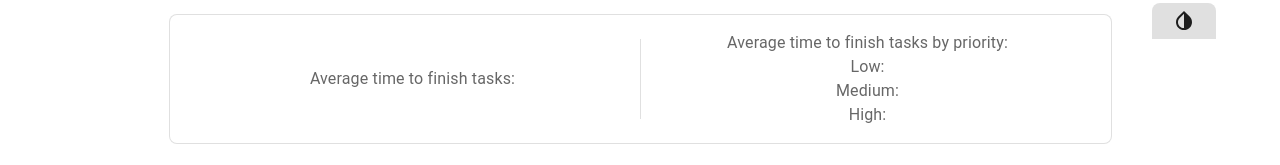
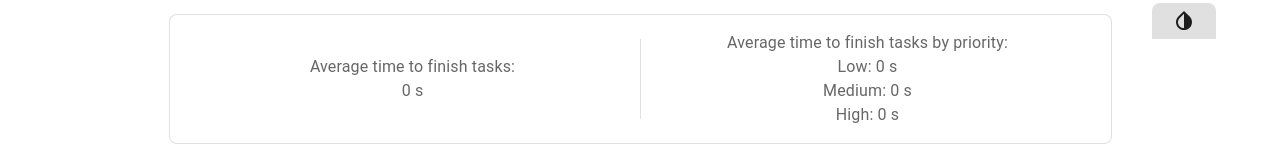
Before and after one commit to renteria-dev/ToDoApp, a React (Vite) app in the folder client/: page / in a window 1280 px wide. Shown: the part 761-926 px from the top of the page. Built offline with nearby package versions, Linux system fonts and the light colour scheme; no server answers.

Commit message:
FrontEnd Metrics Added

```diff
--- a/client/package.json
+++ b/client/package.json
@@ -16,8 +16,10 @@
     "@mui/icons-material": "^6.0.2",
     "@mui/material": "^6.0.2",
     "@mui/x-date-pickers": "^7.16.0",
+    "@types/humanize-duration": "^3.27.4",
     "axios": "^1.7.7",
     "dayjs": "^1.11.13",
+    "humanize-duration": "^3.32.1",
     "react": "^18.3.1",
     "react-dom": "^18.3.1"
   },
--- a/client/src/api/getTodos.ts
+++ b/client/src/api/getTodos.ts
@@ -1,13 +1,14 @@
 import axios, { isAxiosError, HttpStatusCode } from "axios";
 import ResponseProps from "../interfaces/ResponseProps";
 
-const getTodos = async (page: number, priority: string, state: string) => {
+const getTodos = async (page: number, priority: string, state: string,search:string) => {
   let response: ResponseProps;
 
   try {
     let query = `http://localhost:9090/api/v1/todos?page=${page}`;
     let addPriorityParam = `&priority=${priority}`;
     let addStateParam = `&state=${state}`;
+    let addSearchParam = `&search=${search}`;
     if (priority !== "ALL") {
       console.log(priority);
       query = query + addPriorityParam;
@@ -17,6 +18,11 @@ const getTodos = async (page: number, priority: string, state: string) => {
       console.log(state);
       query = query + addStateParam;
     }
+    if (search.trim() !== "") {
+      console.log(search);
+      query = query + addSearchParam;
+    }
+
     const { data } = await axios.get(query);
     response = data;
     console.log(response);
--- a/client/src/components/CreateTodoButton.tsx
+++ b/client/src/components/CreateTodoButton.tsx
@@ -1,4 +1,3 @@
-import React from "react";
 import CreateDialog from "./dialogs/CreateDialog";
 import { Add } from "@mui/icons-material";
 import { Box, Button } from "@mui/material";
--- a/client/src/components/MetricsBox.tsx
+++ b/client/src/components/MetricsBox.tsx
@@ -1,6 +1,30 @@
 import { Box, Divider, Typography } from "@mui/material";
+import { useData } from "../hooks/useData";
+import humanizeDuration from "humanize-duration";
 
 const MetricsBox = () => {
+  const { metrics } = useData();
+  const shortEnglishHumanizer = humanizeDuration.humanizer({
+    language: "shortEn",
+    languages: {
+      shortEn: {
+        y: () => "y",
+        mo: () => "mo",
+        w: () => "w",
+        d: () => "d",
+        h: () => "h",
+        m: () => "m",
+        s: () => "s",
+        ms: () => "ms",
+      },
+    },
+  });
+  const humanize = (seconds: string | null) => {
+    const s = Number(seconds);
+    if (!Number.isNaN(s))
+      return shortEnglishHumanizer(s * 1000, { round: true });
+    return "N/A";
+  };
   return (
     <Box
       sx={{
@@ -19,14 +43,14 @@ const MetricsBox = () => {
     >
       <Box width={"100%"}>
         <Typography>Average time to finish tasks:</Typography>
-
+        <Typography>{humanize(metrics.average)}</Typography>
       </Box>
       <Divider orientation="vertical" variant="middle" flexItem />
       <Box width={"100%"}>
-        <Typography>Average time to finish tasks by priority:</Typography>
-        <Typography>Low:</Typography>
-        <Typography>Medium:</Typography>
-        <Typography>High:</Typography>
+        <Typography >Average time to finish tasks by priority:</Typography>
+        <Typography>Low: {humanize(metrics.averageLow)}</Typography>
+        <Typography>Medium: {humanize(metrics.averageMedium)}</Typography>
+        <Typography>High: {humanize(metrics.averageHigh)}</Typography>
       </Box>
     </Box>
   );
--- a/client/src/components/PaginationBar.tsx
+++ b/client/src/components/PaginationBar.tsx
@@ -4,15 +4,16 @@ import getTodos from "../api/getTodos";
 import { useData } from "../hooks/useData";
 import { useEffect, useState } from "react";
 function PaginationBar() {
-  const { pages, setPages, setRows,updateData ,filterPriority,filterState} = useData();
+  const { setMetrics,pages, setPages, setRows,updateData ,filterPriority,filterState,searchQuery} = useData();
   const [clickedPage, setClickedPage] = useState<number>(1);
 
   useEffect(() => {
-    getTodos(clickedPage,filterPriority,filterState)
+    getTodos(clickedPage,filterPriority,filterState,searchQuery)
       .then((response) => {
         if (response) {
           setPages(response.pages);
           setRows(response.todos);
+          setMetrics(response.metrics)
         }
       })
       .catch(console.error);
--- a/client/src/components/SearchBox.tsx
+++ b/client/src/components/SearchBox.tsx
@@ -7,7 +7,6 @@ import {
   SelectChangeEvent,
   Box,
   Button,
-  Grid2,
   IconButton,
   Paper,
 } from "@mui/material";
@@ -21,18 +20,27 @@ const SearchBox = () => {
     setFilterState("ALL");
   };
 
-  const [searchQuery, setSearchQuery] = useState("");
+  const {
+    updateData,
+    setUpdateData,
+    setSearchQuery,
+    filterPriority,
+    filterState,
+    setFilterPriority,
+    setFilterState,
+  } = useData();
 
   const requestSearch = (searchedVal: string) => {
     console.log(searchedVal);
+    setSearchQuery(searchedVal);
 
     /* TODO with searchedVal */
   };
   const cancelSearch = () => {
+    setSearchQuery("");
+    setUpdateData(!updateData)
     /* TODO on cancelSearch */
   };
-
-  const {filterPriority,filterState,setFilterPriority,setFilterState} =useData()
 
   const handleFilterPriority = (event: SelectChangeEvent) => {
     setFilterPriority(event.target.value);
@@ -40,6 +48,10 @@ const SearchBox = () => {
 
   const handleFilterState = (event: SelectChangeEvent) => {
     setFilterState(event.target.value);
+  };
+
+  const handleSubmit = () => {
+    setUpdateData(!updateData);
   };
 
   return (
@@ -57,7 +69,6 @@ const SearchBox = () => {
         "& svg": {
           m: 1,
         },
-
       }}
     >
       <SearchBar
@@ -70,6 +81,7 @@ const SearchBox = () => {
         size="small"
         startIcon={<Send />}
         sx={{ margin: "0 1rem 0 0", borderRadius: "0 8px 8px 0 " }}
+        onClick={handleSubmit}
       />
       <FormControl sx={{ m: 1, width: 200 }} size="small">
         <InputLabel id="demo-select-small-label">FilterPriority</InputLabel>
--- a/client/src/components/TodoRow.tsx
+++ b/client/src/components/TodoRow.tsx
@@ -1,12 +1,23 @@
 import Todo from "../interfaces/Todo";
 import { Edit, Delete } from "@mui/icons-material";
-import { TableRow, TableCell, Checkbox, Box, Button, Snackbar, Alert, SnackbarCloseReason } from "@mui/material";
+import {
+  TableRow,
+  TableCell,
+  Checkbox,
+  Box,
+  Button,
+  Snackbar,
+  Alert,
+  SnackbarCloseReason,
+} from "@mui/material";
 import dayjs from "dayjs";
 import { useDialog } from "../hooks/useDialog";
 import postTodoDone from "../api/postTodoDone";
 import putTodoUndone from "../api/putTodoUndone";
 import { useEffect, useState } from "react";
 import { AxiosError } from "axios";
+import { useData } from "../hooks/useData";
+import getTodos from "../api/getTodos";
 
 interface TodoRowProps {
   row: Todo;
@@ -15,6 +26,7 @@ interface TodoRowProps {
 
 const TodoRow = ({ row, index }: TodoRowProps) => {
   const { setSelectedItem, setOpenEdit, setOpenRemove } = useDialog();
+  const { setUpdateData, updateData } = useData();
   const [visualChecked, setVisualChecked] = useState<boolean>(row.done);
 
   const [openSnack, setOpenSnack] = useState(false);
@@ -30,10 +42,8 @@ const TodoRow = ({ row, index }: TodoRowProps) => {
   };
 
   useEffect(() => {
-    console.log(row.id+"RENDERIZED"+row.done);
-
-  }, [visualChecked])
-
+    console.log(row.id + "RENDERIZED" + row.done);
+  }, [visualChecked]);
 
   const handleClickedCheckBox = (row: Todo) => {
     if (visualChecked) {
@@ -41,8 +51,8 @@ const TodoRow = ({ row, index }: TodoRowProps) => {
         putTodoUndone(row.id)
           .then((response) => {
             if (response) {
-              //row = response;
-              setVisualChecked(false)
+              setVisualChecked(false);
+              setUpdateData(!updateData);
             }
           })
           .catch((e) => {
@@ -50,15 +60,16 @@ const TodoRow = ({ row, index }: TodoRowProps) => {
             console.log(e);
 
             console.error;
-          }).finally(alertRemoved)
+          })
+          .finally(alertRemoved);
       }
     } else {
       if (row.id) {
         postTodoDone(row.id)
           .then((response) => {
             if (response) {
-              //row = response;
-              setVisualChecked(true)
+              setVisualChecked(true);
+              setUpdateData(!updateData);
             }
           })
           .catch((e) => {
@@ -66,7 +77,8 @@ const TodoRow = ({ row, index }: TodoRowProps) => {
             console.log(e);
 
             console.error;
-          }).finally(alertRemoved)
+          })
+          .finally(alertRemoved);
       }
     }
   };
@@ -83,10 +95,7 @@ const TodoRow = ({ row, index }: TodoRowProps) => {
   };
   const alertRemoved = () => {
     setOpenSnack(true);
-
   };
-
-
 
   const labelId = `enhanced-table-checkbox-${row.id}`;
   return (
@@ -155,9 +164,11 @@ const TodoRow = ({ row, index }: TodoRowProps) => {
           <Alert
             style={{ position: "relative" }}
             variant="filled"
-            severity={visualChecked?"success":"info"}
+            severity={visualChecked ? "success" : "info"}
           >
-            {visualChecked?"Task Done.":"Task Undone."}
+            Task
+            {" " + row.text + " "}
+            {visualChecked ? "Done" : "Undone"}
           </Alert>
         )}
       </Snackbar>
--- a/client/src/components/TodoTable.tsx
+++ b/client/src/components/TodoTable.tsx
@@ -1,8 +1,7 @@
-import { useEffect, useMemo, useState } from "react";
+import { useState } from "react";
 
 import {
   Box,
-  Button,
   Paper,
   Table,
   TableBody,
@@ -168,16 +167,6 @@ const TodoTable = () => {
 
   const rowsPerPage = 10;
 
-
-
-
-
-  // const [rows, setRows] = useState<Todo[]>([]);
-  // useEffect(() => {
-  //     setRows(examples);
-
-  // }); // Use a flag to indicate when data is loaded
-
   // const visibleRows = useMemo(
   //   () =>
   //     [...rows]
@@ -195,13 +184,10 @@ const TodoTable = () => {
     setOrderBy(property);
   };
 
-  // Avoid a layout jump when reaching the last page with empty rows.
   const emptyRows = 10 - rows.length;
 
   return (
     <Box sx={{ width: "100%" }}>
-
-
       <Paper sx={{ width: "100%" }} elevation={3}>
         <TableContainer>
           <Table
@@ -217,13 +203,12 @@ const TodoTable = () => {
               rowCount={rows.length}
             />
             <TableBody>
+              {rows.map((row: Todo, index: number) => (
+                <TodoRow key={row.id} row={row} index={index} />
+              ))}
 
-                {rows.map((row: Todo, index: number) => (
-                  <TodoRow key={row.id} row={row} index={index} />
-                ))}
-
-                <EditDialog />
-                <RemoveDialog />
+              <EditDialog />
+              <RemoveDialog />
 
               {emptyRows > 0 && (
                 <TableRow
--- a/client/src/components/dialogs/CreateDialog.tsx
+++ b/client/src/components/dialogs/CreateDialog.tsx
@@ -146,6 +146,7 @@ function CreateDialog() {
             variant="outlined"
             value={name}
             onChange={handleChangeName}
+            autoFocus
           />
         </DialogTitle>
         <DialogContent>
```
Also changed, not shown: 1 other file (tests, documents, lock files or other folders).
